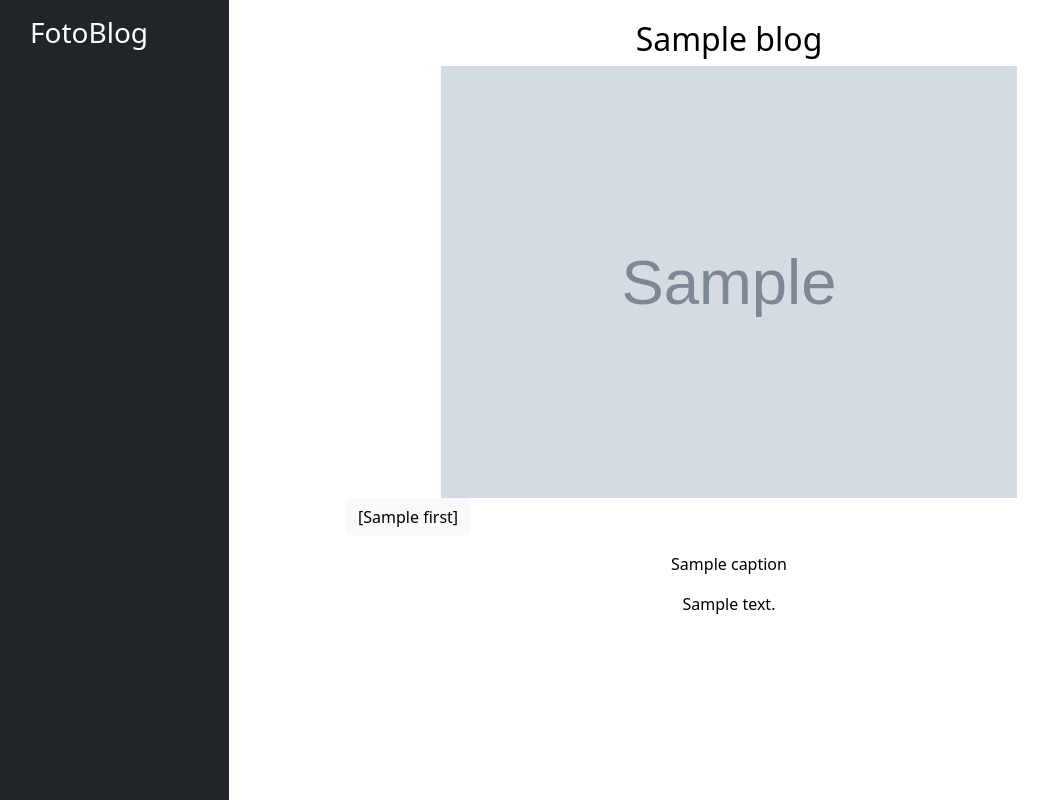
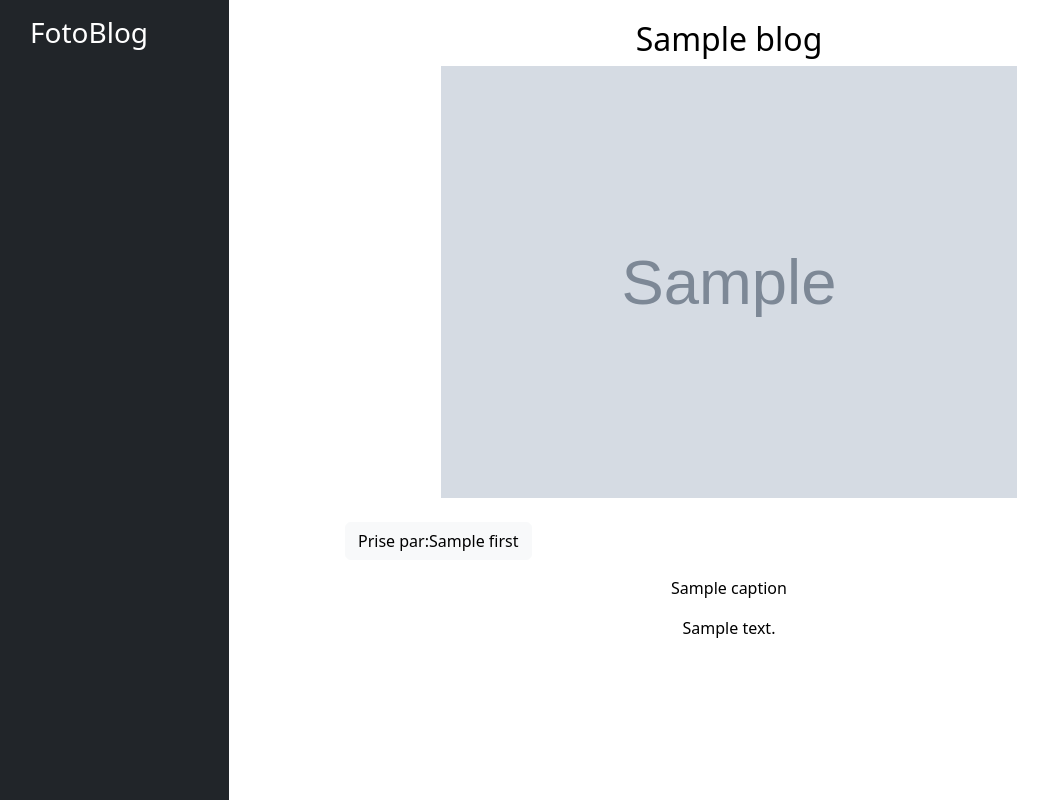
Before and after one commit to yanis-ka/Fotoblog-heroku, a Django app: template blog/templates/blog/detail.html in a window 1280 px wide. Shown: the whole page, without its empty margins (51-1099 px from the left). Run offline with Django 4.2, Linux system fonts and the light colour scheme; the template is opened without the code that fills it: most values are stand-ins (such as "Sample title", 1, 10 or a date in 2020); grey boxes marked "Sample" are stand-in pictures; data that the repository does not hold is empty; parts of the project's set-up code (start-up, migrations or seed data) failed here and were passed over.

Commit message:
refonte front

```diff
--- a/blog/templates/blog/detail.html
+++ b/blog/templates/blog/detail.html
@@ -7,7 +7,8 @@
         <p><a class="link-dark btn btn-outline-secondary" href="{% url 'edit_blog' blog.id %}">Modifier le post</a></p>
     {% endif %}
     <img class="blog-view" src="{{ blog.photo.image.url }}">
-    <p class="author btn btn-light" disabled>[{{ blog.contributors.first }}]</p>
+    <br>
+    <p class="author btn btn-light text-center" disabled> Prise par:{{ blog.contributors.first }}</p>
     <p>{{ blog.photo.caption }}</p>
     <p>{{ blog.content }}</p>
 
```
